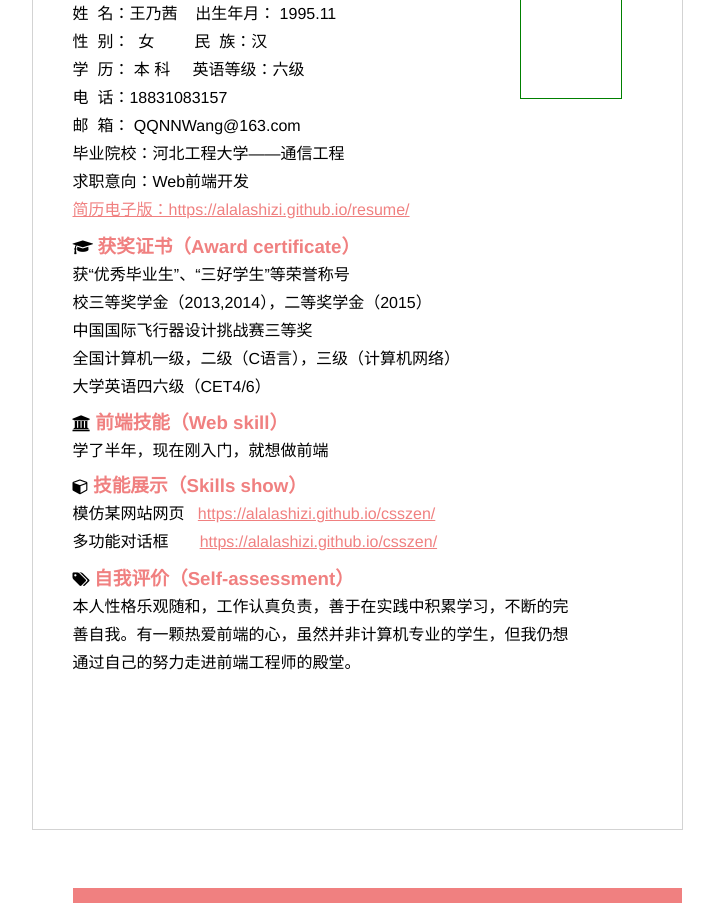
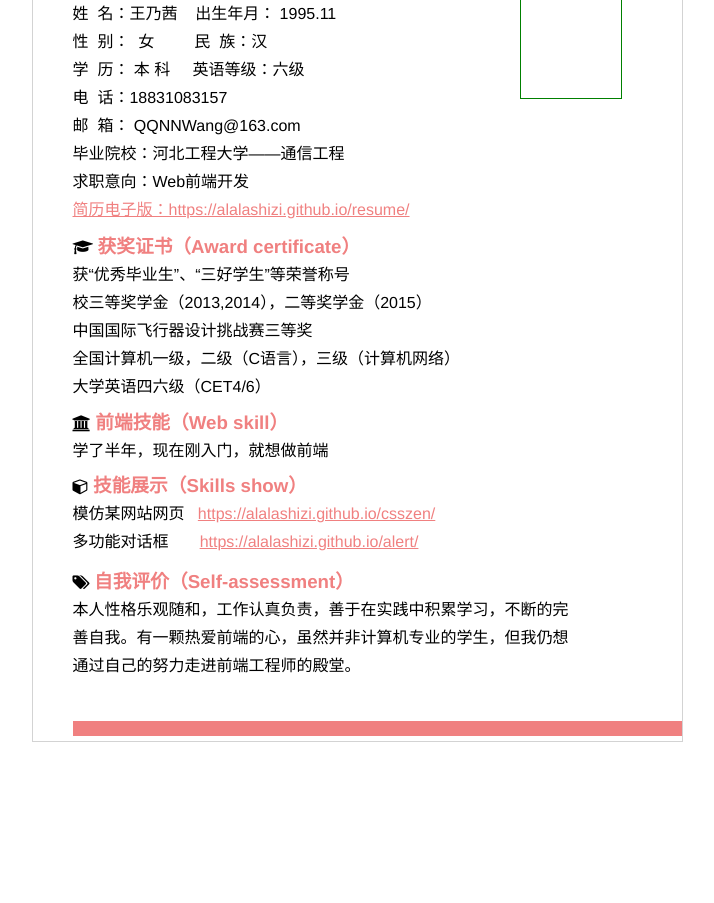
Before and after one commit to alalashizi/alalashizi.github.io, a plain HTML site: page resume/index.html in a window 1280 px wide. Shown: the part 170-1073 px from the top of the page, without its empty margins (283-997 px from the left). After the commit the page ends 912 px from the top, so only its background shows below. Drawn offline with Linux system fonts and the light colour scheme.

Commit message:
简历改进中

```diff
--- a/resume/index.html
+++ b/resume/index.html
@@ -66,7 +66,7 @@
                            <li>模仿某网站网页&nbsp;&nbsp;
                            <a href='https://alalashizi.github.io/csszen/'>https://alalashizi.github.io/csszen/</a></li>
                            <li>多功能对话框&nbsp;&nbsp;&nbsp;&nbsp;&nbsp;&nbsp;
-                           <a href='https://alalashizi.github.io/csszen/'>https://alalashizi.github.io/csszen/</a></li>
+                           <a href='https://alalashizi.github.io/alert/'>https://alalashizi.github.io/alert/</a></li>
                	    	</ul>
                	    </div>
                </div>
--- a/resume/jianli.css
+++ b/resume/jianli.css
@@ -16,7 +16,7 @@ font-family: Helvetica, 'Hiragino Sans GB',
 	position: absolute;
 /*	width:689px;*/
     width:649px;
-	height:978px;
+	height:890px;
 	border:1px solid LightGrey;
 	top:20px;
 	/*left:349px;*/
@@ -52,6 +52,7 @@ width:609px;
 	margin-left:40px;
 /*	width:649px;*/
 width:609px;
+
 }
 .center h1{
 	/*color: LightCoral;*/
@@ -122,6 +123,8 @@ width:609px;
 .show .show-skill{
 	margin-top: 3px;
     line-height: 28px;
+    width: 500px;
+    height:59px;
 }
 .show .show-skill ul li{
 	list-style-type: none;
@@ -137,7 +140,7 @@ width:609px;
     display: inline-block;
 }
 .self .word-self{
-	height:300px;
+	height:130px;
 	width:500px;
 /*	border:1px solid red;*/
 	margin-top: 3px;
```
Also changed, not shown: csszen/index.html (+1 -1 lines).
